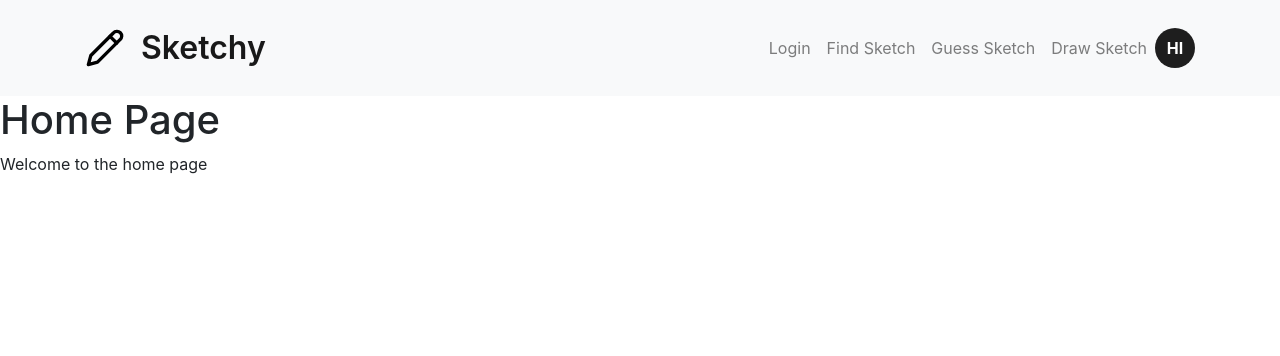
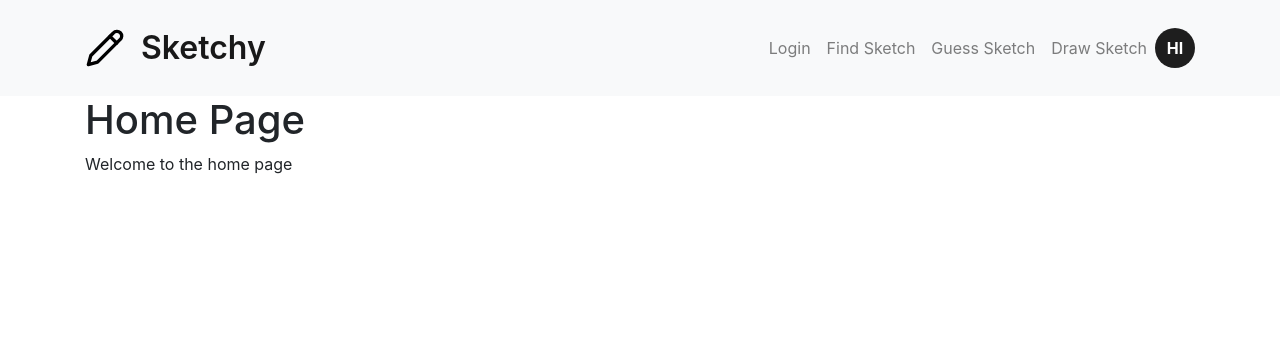
Before and after one commit to ickerio/cits3403, a Flask app: page / in a window 1280 px wide. Shown: the top 356 px of the page. Run offline with Flask 3, Linux system fonts and the light colour scheme; some libraries are stand-ins or nearby versions.

Commit message:
align body content with navbar

```diff
--- a/flaskr/templates/layout.html
+++ b/flaskr/templates/layout.html
@@ -35,7 +35,7 @@
             </nav>
         </header>
 
-        <div>{% block content %}{% endblock %}</div>
+        <div class="container">{% block content %}{% endblock %}</div>
 
         <script src="https://code.jquery.com/jquery-3.5.1.slim.min.js"></script>
         <script src="https://stackpath.bootstrapcdn.com/bootstrap/4.5.2/js/bootstrap.bundle.min.js"></script>
```
